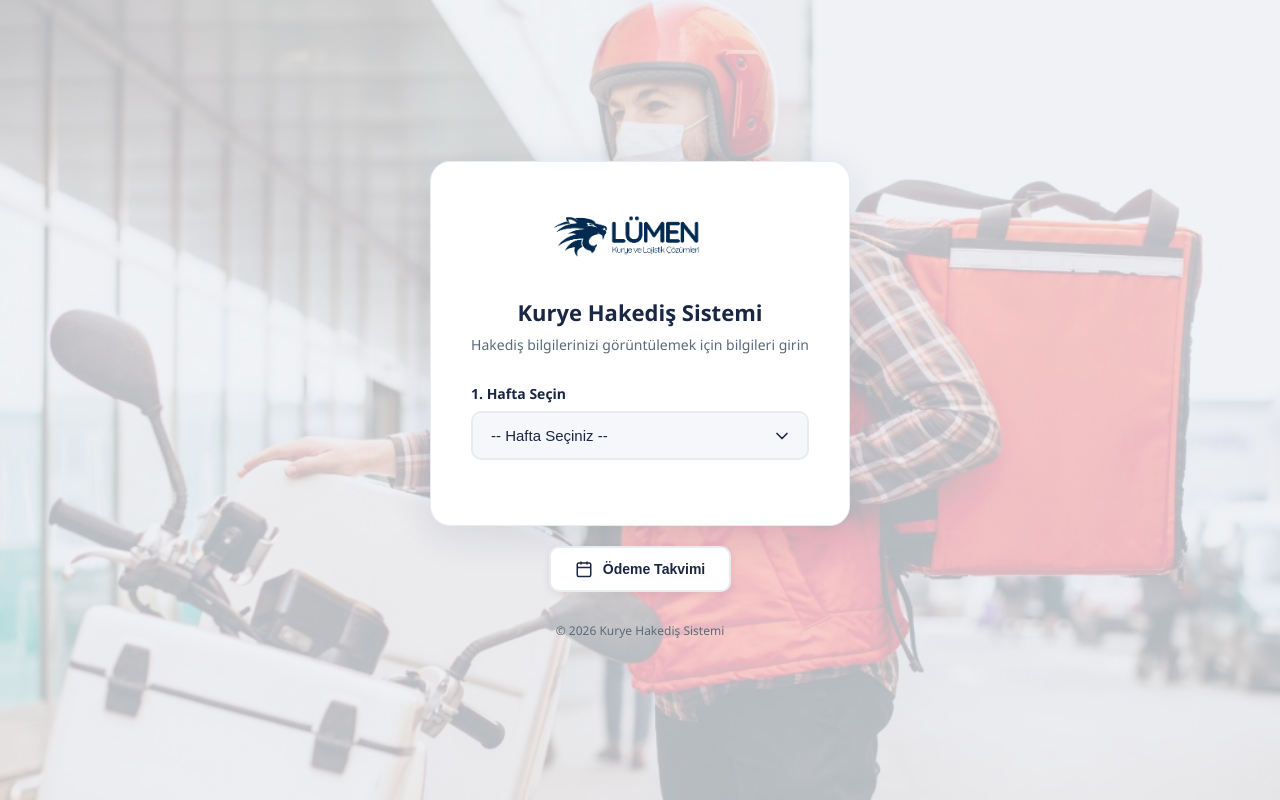
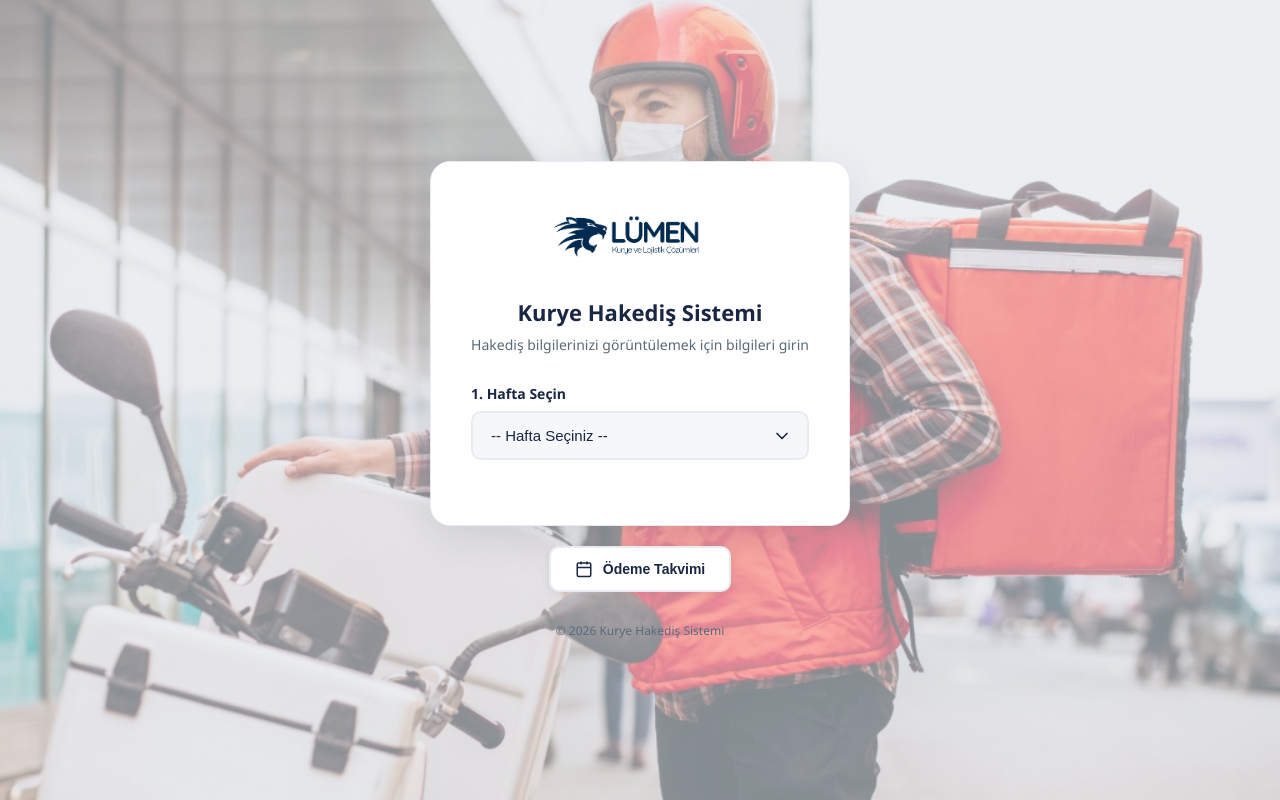
Before and after one commit to frisy148/kurye-hakedis, a Flask app: page / in a window 1280 px wide. Run offline with Flask 3, Linux system fonts and the light colour scheme.

Commit message:
Update login.html

```diff
--- a/templates/login.html
+++ b/templates/login.html
@@ -11,7 +11,7 @@
             position: fixed;
             top: 0; left: 0; right: 0; bottom: 0;
             background: url("{{ url_for('static', filename='bg-kurye.png') }}") center/cover no-repeat;
-            opacity: 0.25;
+            opacity: 0.45;
             z-index: 0;
             pointer-events: none;
         }
```
